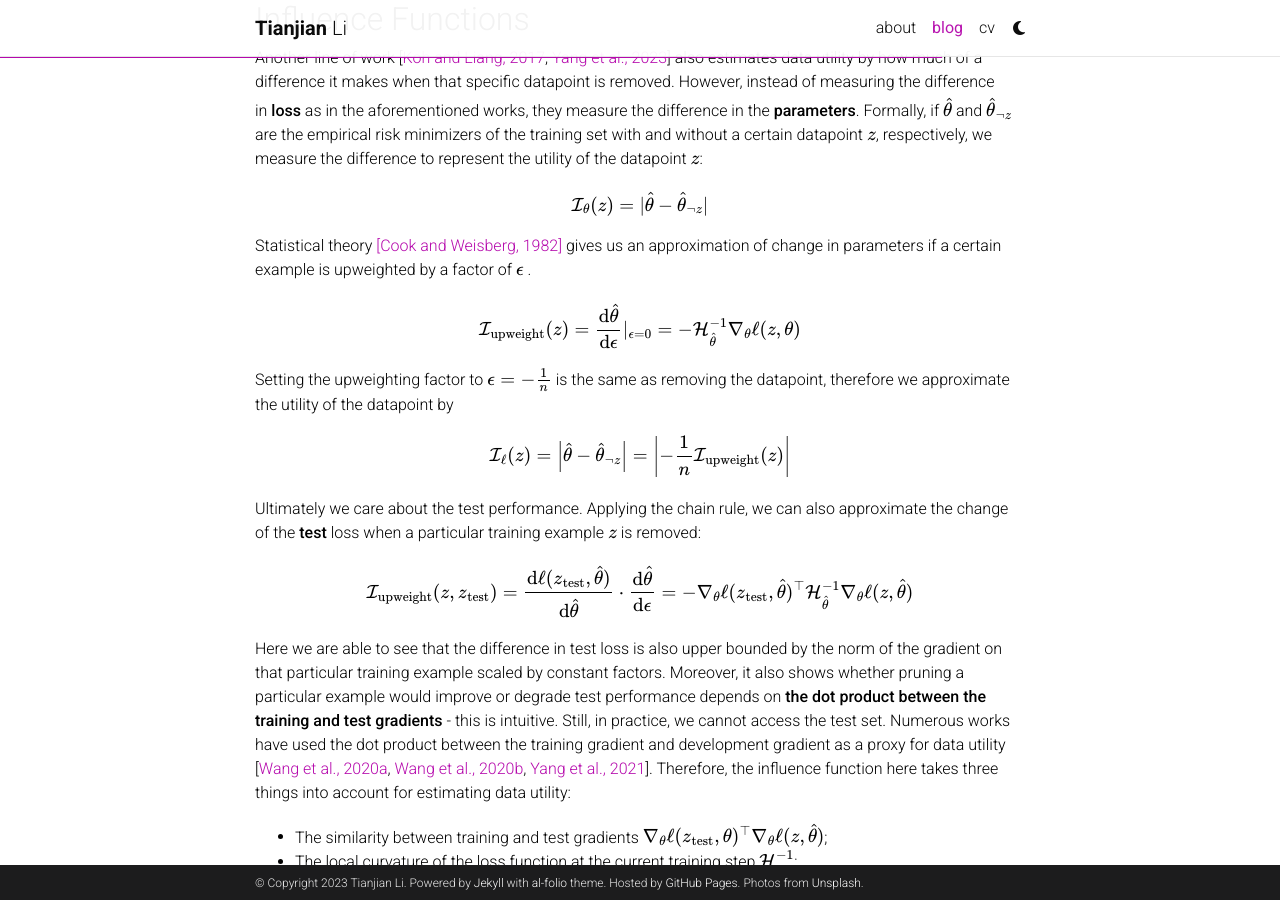
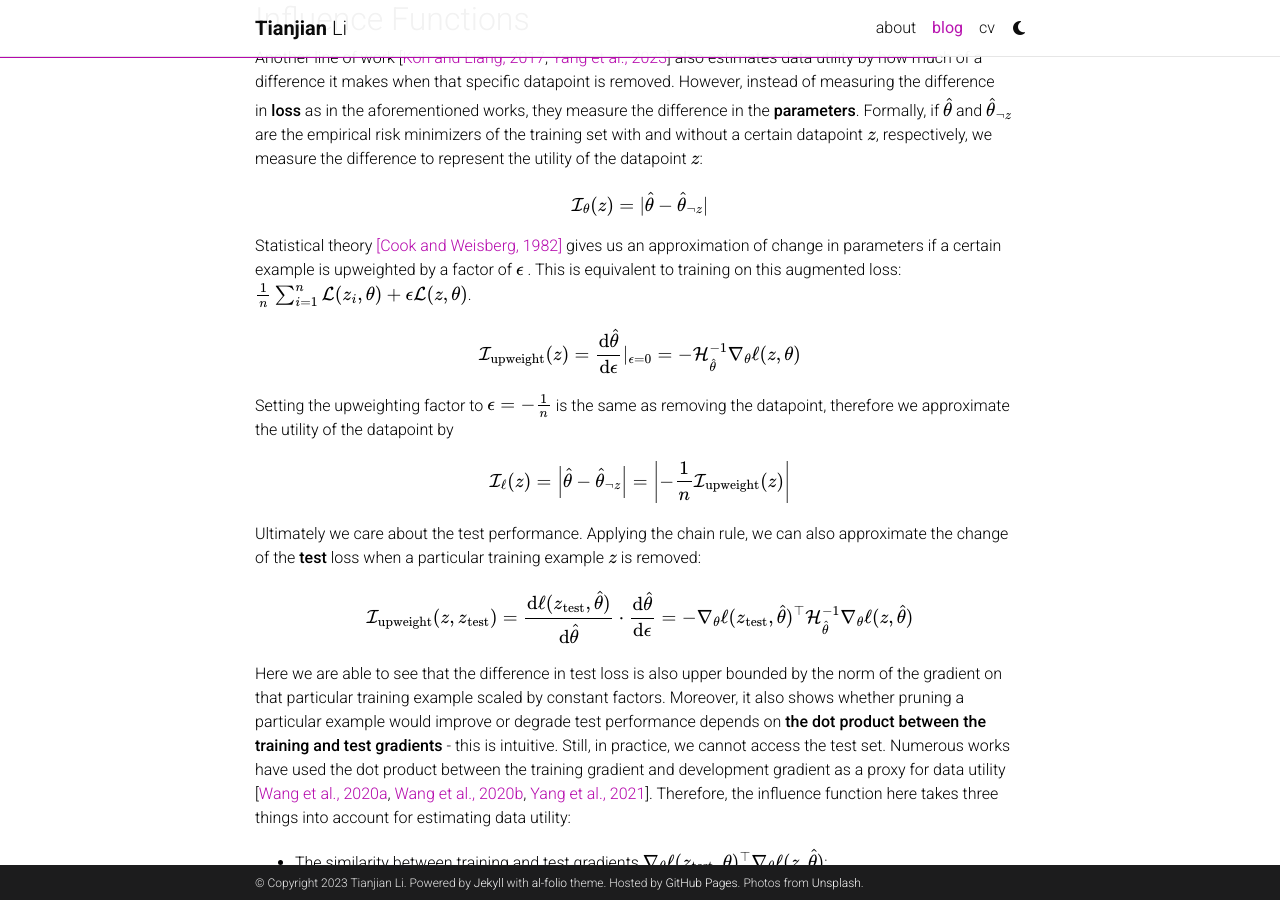
Before and after one commit to tianjianl/tianjianl.github.io, a Jekyll site: the page built from _posts/2023-06-20-dataset-pruning.md, in a window 1280 px wide and 900 px high, scrolled down 3399 px. Built offline with Jekyll 4.4.1, drawn with Linux system fonts in a browser that asks for light colours; full-size pictures stand in for the smaller copies a plugin makes; comment, search, counter and statistics services are not loaded; a style sheet for code colours, icons or effects is not loaded.

Commit message:
added clarification

```diff
--- a/_posts/2023-06-20-dataset-pruning.md
+++ b/_posts/2023-06-20-dataset-pruning.md
@@ -62,7 +62,7 @@
 
 $$\mathcal{I}_\theta(z) = |\hat{\theta} - \hat{\theta}_{\neg z}|$$
 
-Statistical theory [[Cook and Weisberg, 1982]](https://conservancy.umn.edu/handle/11299/37076) gives us an approximation of change in parameters if a certain example is upweighted by a factor of $$\epsilon$$ .
+Statistical theory [[Cook and Weisberg, 1982]](https://conservancy.umn.edu/handle/11299/37076) gives us an approximation of change in parameters if a certain example is upweighted by a factor of $$\epsilon$$ . This is equivalent to training on this augmented loss: $$ \frac{1}{n} \sum_{i=1}^n \mathcal{L}(z_i, \theta) + \epsilon \mathcal{L}(z, \theta) $$.
 
 $$\mathcal{I}_{\textrm{upweight}}(z) = \frac{\textrm{d} \hat{\theta}}{\textrm{d} \epsilon}|_{\epsilon=0} = -\mathcal{H}_{\hat{\theta}}^{-1}\nabla_\theta\ell( z, \theta ) $$
 
```
